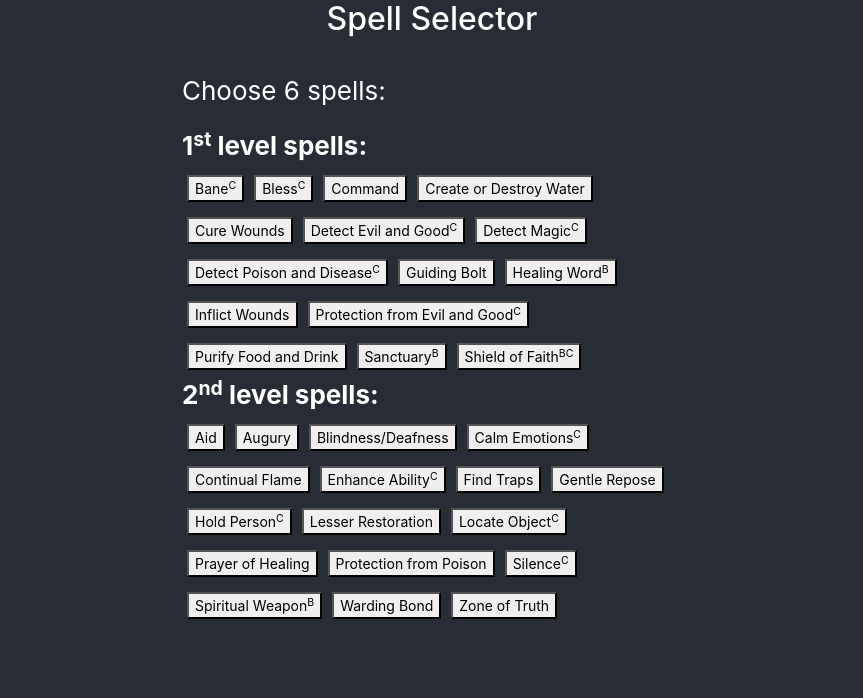
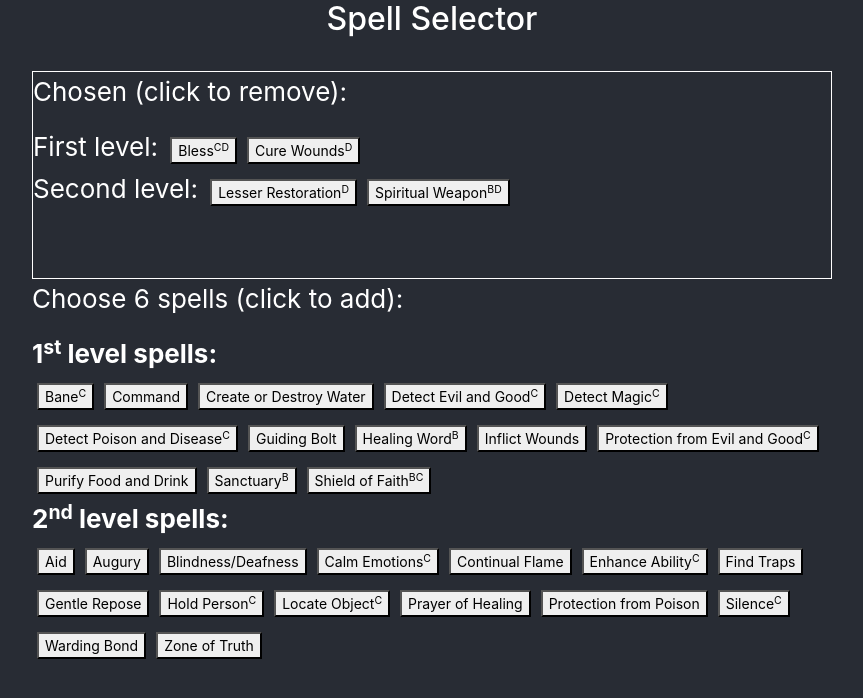
Before and after one commit to ethanvernon/spell_selector, a React (Create React App) app: page / in a window 1280 px wide. Both pictures are taken after a click on the button "Prepare now". Shown: the top 698 px of the page, without its empty margins (208-1071 px from the left). Built offline with nearby package versions, Linux system fonts and the light colour scheme.

Commit message:
Domain spells are auto added to chosen spells

```diff
--- /dev/null
+++ b/src/Chosen.js
@@ -0,0 +1,66 @@
+import React, { Component } from 'react';
+import './App.css';
+
+export class Chosen extends Component {
+	constructor(props) {
+		super(props);
+		this.handleClick = this.handleClick.bind(this);
+	}
+
+	handleClick() {
+		console.log("click detected");
+	}
+
+	render() {
+
+		let levelOneArray=[];
+		let levelTwoArray=[];
+
+		let bonusAction=['Healing Word', 'Sanctuary', 'Shield of Faith', 'Spiritual Weapon'];
+		let conSpell=['Bane', 'Bless', 'Detect Evil and Good', 'Detect Magic', 'Detect Poison and Disease', 'Protection from Evil and Good', 'Shield of Faith', 'Calm Emotions',
+		'Enhance Ability', 'Hold Person', 'Locate Object', 'Silence'];
+		let domainSpell=this.props.domainSpellsFirst.concat(this.props.domainSpellsSecond);
+
+		if (this.props.chosenOne.length) {
+			for (var i=0; i<this.props.chosenOne.length; i++) {
+				levelOneArray.push(<button className="spell-buttons" key={"levelOneChose"+i} onClick={this.handleClick}>
+					{this.props.chosenOne[i]}
+					{bonusAction.includes(this.props.chosenOne[i])?<sup>B</sup>:null}
+					{conSpell.includes(this.props.chosenOne[i])?<sup>C</sup>:null}
+					{domainSpell.includes(this.props.chosenOne[i])?<sup>D</sup>:null}
+					</button>
+
+				);
+			}
+		}
+
+		if (this.props.chosenTwo.length) {
+			for (var i=0; i<this.props.chosenTwo.length; i++) {
+				levelTwoArray.push(<button className="spell-buttons" key={"levelTwoChose"+i} onClick={this.handleClick}>
+					{this.props.chosenTwo[i]}
+					{bonusAction.includes(this.props.chosenTwo[i])?<sup>B</sup>:null}
+					{conSpell.includes(this.props.chosenTwo[i])?<sup>C</sup>:null}
+					{domainSpell.includes(this.props.chosenTwo[i])?<sup>D</sup>:null}
+					</button>
+
+				);
+			}
+		}
+
+		return (
+			<div className={this.props.hide} style={{border:"1px solid white", height:"8em"}}>
+				<p>Chosen (click to remove):</p>
+				{this.props.chosenOne.length > 0 &&
+					<div>
+						First level: {levelOneArray}
+					</div>
+				}
+				{this.props.chosenTwo.length > 0 &&
+					<div>
+						Second level: {levelTwoArray}
+					</div>
+				}
+			</div>
+		);
+	}
+}
--- a/src/Parent.js
+++ b/src/Parent.js
@@ -5,6 +5,7 @@ import {WisModChooser} from './WisModChooser';
 import {SelectionHeader} from './SelectionHeader';
 import {SpellChoosing} from './SpellChoosing';
 import 'bootstrap/dist/css/bootstrap.css';
+import {Chosen} from './Chosen';
 
 export class Parent extends Component {
 
@@ -13,14 +14,14 @@ export class Parent extends Component {
 
 	    this.state = {
 	    	cantrips: 		['Guidance', 'Light', 'Mending', 'Resistance', 'Sacred Flame', 'Spare the Dying', 'Thaumaturgy'],
-	     	firstLevel: 	['Bane', 'Bless', 'Command', 'Create or Destroy Water', 'Cure Wounds', 'Detect Evil and Good', 'Detect Magic', 'Detect Poison and Disease', 'Guiding Bolt', 'Healing Word',
+	     	firstLevel: 	['Bane', 'Command', 'Create or Destroy Water', 'Detect Evil and Good', 'Detect Magic', 'Detect Poison and Disease', 'Guiding Bolt', 'Healing Word',
 	      					'Inflict Wounds', 'Protection from Evil and Good', 'Purify Food and Drink', 'Sanctuary', 'Shield of Faith'],
 	      	secondLevel: 	['Aid', 'Augury', 'Blindness/Deafness', 'Calm Emotions', 'Continual Flame', 'Enhance Ability', 'Find Traps', 'Gentle Repose', 'Hold Person', 'Lesser Restoration',
 	      					'Locate Object', 'Prayer of Healing', 'Protection from Poison', 'Silence', 'Spiritual Weapon', 'Warding Bond', 'Zone of Truth'],
-	      	firstLevelChoice: 	['Bane', 'Bless', 'Command', 'Create or Destroy Water', 'Cure Wounds', 'Detect Evil and Good', 'Detect Magic', 'Detect Poison and Disease', 'Guiding Bolt', 'Healing Word',
+	      	firstLevelChoice: 	['Bane', 'Command', 'Create or Destroy Water', 'Detect Evil and Good', 'Detect Magic', 'Detect Poison and Disease', 'Guiding Bolt', 'Healing Word',
 	      						'Inflict Wounds', 'Protection from Evil and Good', 'Purify Food and Drink', 'Sanctuary', 'Shield of Faith'],
-	      	secondLevelChoice: 	['Aid', 'Augury', 'Blindness/Deafness', 'Calm Emotions', 'Continual Flame', 'Enhance Ability', 'Find Traps', 'Gentle Repose', 'Hold Person', 'Lesser Restoration',
-	      						'Locate Object', 'Prayer of Healing', 'Protection from Poison', 'Silence', 'Spiritual Weapon', 'Warding Bond', 'Zone of Truth'],
+	      	secondLevelChoice: 	['Aid', 'Augury', 'Blindness/Deafness', 'Calm Emotions', 'Continual Flame', 'Enhance Ability', 'Find Traps', 'Gentle Repose', 'Hold Person',
+	      						'Locate Object', 'Prayer of Healing', 'Protection from Poison', 'Silence', 'Warding Bond', 'Zone of Truth'],
 	      	clericLevel: 3,
 	      	cantripsKnown: 3,
 	      	levelOneSlots: 4,
@@ -30,7 +31,11 @@ export class Parent extends Component {
 	      	spellNumber: 6,
 	      	spellChoiceNumber: 6,
 	      	startScreenHide: "",
-	      	chooseScreenHide: "hidden"
+	      	chooseScreenHide: "hidden",
+	      	domainSpellsFirst: ["Bless", "Cure Wounds"],
+	      	domainSpellsSecond: ["Lesser Restoration", "Spiritual Weapon"],
+	      	choseFirst: ["Bless", "Cure Wounds"],
+	      	choseSecond: ["Lesser Restoration", "Spiritual Weapon"]
 	    };
 
 	    this.changeClericLevel = this.changeClericLevel.bind(this);
@@ -113,12 +118,16 @@ export class Parent extends Component {
 		let remaining = parseInt(this.state.spellChoiceNumber) - 1;
 		let arr = [];
 		let match;
+		let chosenArrOne = this.state.choseFirst;
+		let chosenArrTwo = this.state.choseSecond;
 
 		if (this.state.firstLevelChoice.includes(spell)) {
 			arr = this.state.firstLevelChoice;
+			chosenArrOne.push(spell);
 			match=1;
 		} else {
 			arr = this.state.secondLevelChoice;
+			chosenArrTwo.push(spell);
 			match=2;
 		}
 
@@ -130,7 +139,19 @@ export class Parent extends Component {
 			spellChoiceNumber: remaining
 		})
 
-		match===1 ? this.setState({firstLevelChoice: arr}) : this.setState({secondLevelChoice: arr})
+
+
+		if (match===1) {
+			this.setState({
+				firstLevelChoice: arr,
+				choseFirst: chosenArrOne
+			});
+		} else {
+			this.setState({
+				secondLevelChoice: arr,
+				choseSecond: chosenArrTwo
+			});
+		}
 	}
 
 
@@ -168,13 +189,21 @@ export class Parent extends Component {
 				</div>
 				</div>
 
+				<Chosen
+					hide = {this.state.chooseScreenHide}
+					chosenOne = {this.state.choseFirst}
+					chosenTwo = {this.state.choseSecond}
+					domainSpellsFirst={this.state.domainSpellsFirst}
+					domainSpellsSecond={this.state.domainSpellsSecond}/>
+
 				<SpellChoosing
 					hide = {this.state.chooseScreenHide}
 					cantrips = {this.state.myCantrips}
 					levelOne = {this.state.firstLevelChoice}
 					levelTwo = {this.state.secondLevelChoice}
 					spellNumber = {this.state.spellChoiceNumber}
-					onClick = {this.updateSpellChoiceNumber}/>
+					onClick = {this.updateSpellChoiceNumber}
+					level={this.state.clericLevel}/>
 
 			</div>
 			)
--- a/src/SpellChoosing.js
+++ b/src/SpellChoosing.js
@@ -9,7 +9,7 @@ export class SpellChoosing extends Component {
 
 	handleClick(e) {
 		let spells=this.props.levelOne.concat(this.props.levelTwo)
-		let spell=e.target.innerText;
+		let spell=e.currentTarget.innerText;
 		let sglSpell = spell.slice(0, -1);
 		let dblSpell = spell.slice(0, -2);
 
@@ -31,14 +31,13 @@ export class SpellChoosing extends Component {
 		let levelOneArray=[];
 		let levelTwoArray=[];
 
-		let oneBonus=['Healing Word', 'Sanctuary', 'Shield of Faith'];
-		let oneCon=['Bane', 'Bless', 'Detect Evil and Good', 'Detect Magic', 'Detect Poison and Disease', 'Protection from Evil and Good', 'Shield of Faith'];
-		let twoBonus=['Spiritual Weapon'];
-		let twoCon=['Calm Emotions', 'Enhance Ability', 'Hold Person', 'Locate Object', 'Silence'];
+		let bonusAction=['Healing Word', 'Sanctuary', 'Shield of Faith', 'Spiritual Weapon'];
+		let conSpell=['Bane', 'Bless', 'Detect Evil and Good', 'Detect Magic', 'Detect Poison and Disease', 'Protection from Evil and Good', 'Shield of Faith', 'Calm Emotions',
+		'Enhance Ability', 'Hold Person', 'Locate Object', 'Silence'];
 
 		for (var i=0; i<this.props.levelOne.length; i++) {
 			levelOneArray.push(<button className="spell-buttons" key={"levelOne"+i} onClick={this.handleClick}>
-				{this.props.levelOne[i]}{oneBonus.includes(this.props.levelOne[i])?<sup>B</sup>:null}{oneCon.includes(this.props.levelOne[i])?<sup>C</sup>:null}
+				{this.props.levelOne[i]}{bonusAction.includes(this.props.levelOne[i])?<sup>B</sup>:null}{conSpell.includes(this.props.levelOne[i])?<sup>C</sup>:null}
 				</button>
 
 			);
@@ -46,7 +45,7 @@ export class SpellChoosing extends Component {
 
 		for (var j=0; j<this.props.levelTwo.length; j++) {
 			levelTwoArray.push(<button className="spell-buttons" key={"levelTwo"+j} onClick={this.handleClick}>
-				{this.props.levelTwo[j]}{twoBonus.includes(this.props.levelTwo[j])?<sup>B</sup>:null}{twoCon.includes(this.props.levelTwo[j])?<sup>C</sup>:null}
+				{this.props.levelTwo[j]}{bonusAction.includes(this.props.levelTwo[j])?<sup>B</sup>:null}{conSpell.includes(this.props.levelTwo[j])?<sup>C</sup>:null}
 				</button>
 
 			);
@@ -55,17 +54,18 @@ export class SpellChoosing extends Component {
 
 		return (
 			<div className={this.props.hide}>
-				<p>Choose {this.props.spellNumber} spells:</p>
+				<p>Choose {this.props.spellNumber} spells (click to add):</p>
 
 				<b>1<sup>st</sup> level spells:</b><br/>
-				<div style={{maxWidth:500}}>
+				<div style={{maxWidth:800}}>
 					{levelOneArray}
 				</div>
 
-				<b>2<sup>nd</sup> level spells:</b><br/>
-				<div style={{maxWidth:500}}>
+				{this.props.level > 2 &&
+				<span><b>2<sup>nd</sup> level spells:</b><br/>
+				<div style={{maxWidth:800}}>
 					{levelTwoArray}
-				</div>
+				</div></span>}
 			</div>
 		);
 	}
```
